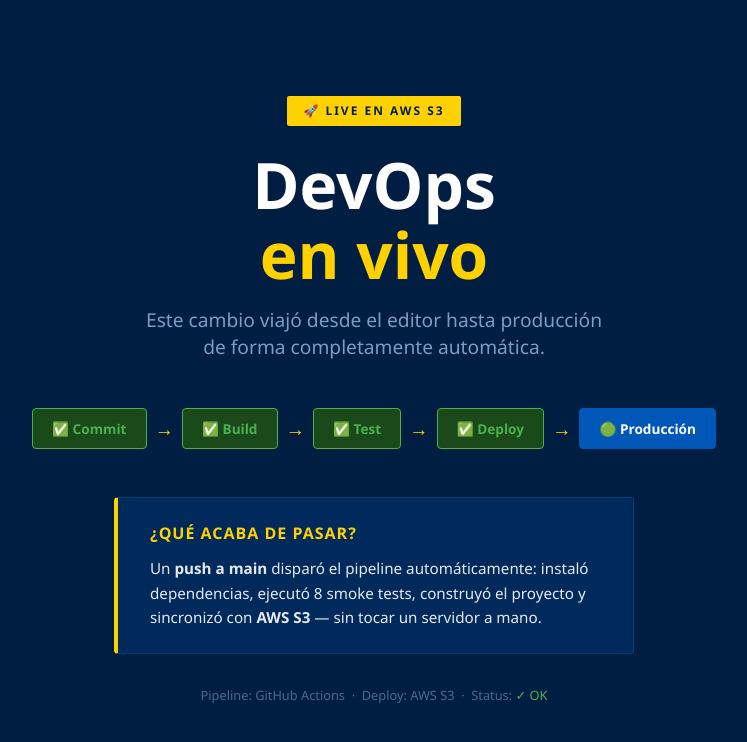
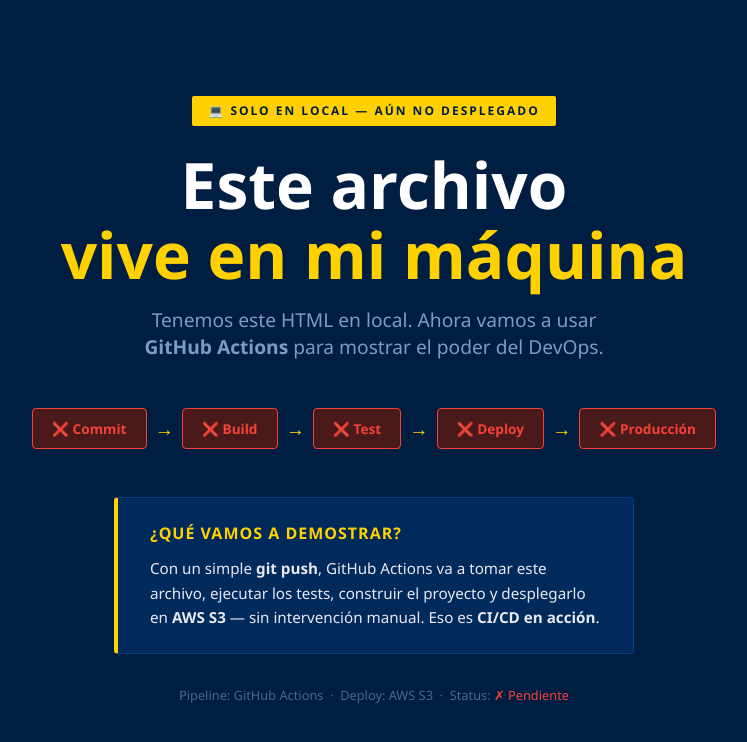
Before and after one commit to balrongs/devops_test, a website: page src/index.html in a window 1280 px wide. Shown: the whole page, without its empty margins (266-1013 px from the left). Drawn offline with Linux system fonts and the light colour scheme.

Commit message:
feat: volver a estado 0 — archivo local antes del pipeline

```diff
--- a/src/index.html
+++ b/src/index.html
@@ -78,9 +78,9 @@
     }
 
     .step.done {
-      background: #1a4a1a;
-      border-color: #4CAF50;
-      color: #4CAF50;
+      background: #4a1a1a;
+      border-color: #f44336;
+      color: #f44336;
     }
 
     .arrow {
@@ -126,41 +126,41 @@
 </head>
 <body>
 
-  <div class="badge">🚀 Live en AWS S3</div>
+  <div class="badge">💻 Solo en local — aún no desplegado</div>
 
   <!-- ✏️ CAMBIA ESTA LÍNEA EN LA DEMO -->
-  <h1>DevOps<br/><span>en vivo</span></h1>
+  <h1>Este archivo<br/><span>vive en mi máquina</span></h1>
 
   <p class="subtitle">
-    Este cambio viajó desde el editor hasta producción<br/>
-    de forma completamente automática.
+    Tenemos este HTML en local. Ahora vamos a usar<br/>
+    <strong>GitHub Actions</strong> para mostrar el poder del DevOps.
   </p>
 
   <div class="pipeline">
-    <div class="step done">✅ Commit</div>
+    <div class="step done">❌ Commit</div>
     <div class="arrow">→</div>
-    <div class="step done">✅ Build</div>
+    <div class="step done">❌ Build</div>
     <div class="arrow">→</div>
-    <div class="step done">✅ Test</div>
+    <div class="step done">❌ Test</div>
     <div class="arrow">→</div>
-    <div class="step done">✅ Deploy</div>
+    <div class="step done">❌ Deploy</div>
     <div class="arrow">→</div>
-    <div class="step active">🟢 Producción</div>
+    <div class="step done">❌ Producción</div>
   </div>
 
   <div class="card">
-    <h2>¿Qué acaba de pasar?</h2>
+    <h2>¿Qué vamos a demostrar?</h2>
     <p>
-      Un <strong>push a main</strong> disparó el pipeline automáticamente:
-      instaló dependencias, ejecutó 8 smoke tests, construyó el proyecto
-      y sincronizó con <strong>AWS S3</strong> — sin tocar un servidor a mano.
+      Con un simple <strong>git push</strong>, GitHub Actions va a tomar este archivo,
+      ejecutar los tests, construir el proyecto y desplegarlo en <strong>AWS S3</strong>
+      — sin intervención manual. Eso es <strong>CI/CD en acción</strong>.
     </p>
   </div>
 
   <p class="version">
     Pipeline: GitHub Actions &nbsp;·&nbsp;
     Deploy: AWS S3 &nbsp;·&nbsp;
-    Status: <span>✓ OK</span>
+    Status: <span style="color:#f44336;">✗ Pendiente</span>
   </p>
 
 </body>
```
